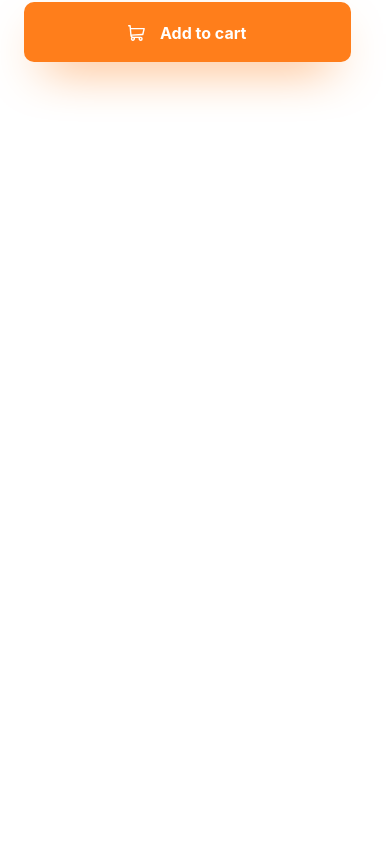
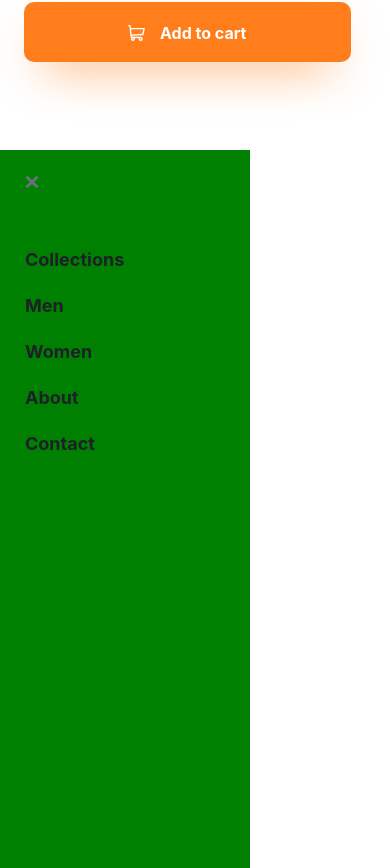
Before and after one commit to GIGAKLIBADZE/ecommerce-product-page, a React (Vite) app: page / in a window 390 px wide. Shown: the part 776-1644 px from the top of the page. Before the commit the page ends 926 px from the top, so only its background shows below. Built offline with nearby package versions, Linux system fonts and the light colour scheme.

Commit message:
Apply styles for MobileMeu.tsx file

```diff
--- a/src/components/MobileMenu.tsx
+++ b/src/components/MobileMenu.tsx
@@ -1,7 +1,24 @@
+import {
+  CloseIcon,
+  MenuListItem,
+  MobileMenuContainer,
+  MobileMenuNavigation,
+} from "./MobileMenuStyle";
+import Close from "/icon-close.svg";
+
 const MobileMenu: React.FC = () => {
   return (
     <>
-      <p>Mobile Menu</p>
+      <MobileMenuContainer>
+        <CloseIcon src={Close} alt="Close" />
+        <MobileMenuNavigation>
+          <MenuListItem>Collections</MenuListItem>
+          <MenuListItem>Men</MenuListItem>
+          <MenuListItem>Women</MenuListItem>
+          <MenuListItem>About</MenuListItem>
+          <MenuListItem>Contact</MenuListItem>
+        </MobileMenuNavigation>
+      </MobileMenuContainer>
     </>
   );
 };
--- a/src/components/MobileMenuStyle.tsx
+++ b/src/components/MobileMenuStyle.tsx
@@ -0,0 +1,27 @@
+import styled from "styled-components";
+
+export const MobileMenuContainer = styled.div`
+  width: 25rem;
+  padding: 2.5rem 13.1rem 69.8rem 2.5rem;
+  background-color: green;
+`;
+
+export const MobileMenuNavigation = styled.nav`
+  display: flex;
+  flex-direction: column;
+  gap: 2rem;
+  margin-top: 5.4rem;
+`;
+
+export const CloseIcon = styled.img`
+  width: 1.4rem;
+  height: 1.4rem;
+`;
+
+export const MenuListItem = styled.p`
+  font-size: 1.8rem;
+  font-weight: bold;
+  line-height: 1.44;
+  text-align: left;
+  color: #1d2026;
+`;
--- a/src/layout/Layout.tsx
+++ b/src/layout/Layout.tsx
@@ -9,6 +9,7 @@ import {
   MenuAndLogo,
 } from "../components/LayoutStyles";
 import { Outlet } from "react-router-dom";
+import MobileMenu from "../components/MobileMenu";
 
 const Layout: React.FC = () => {
   return (
@@ -29,6 +30,7 @@ const Layout: React.FC = () => {
         </CartAndAvatar>
       </LayoutContainer>
       <Outlet />
+      <MobileMenu />
     </>
   );
 };
```
